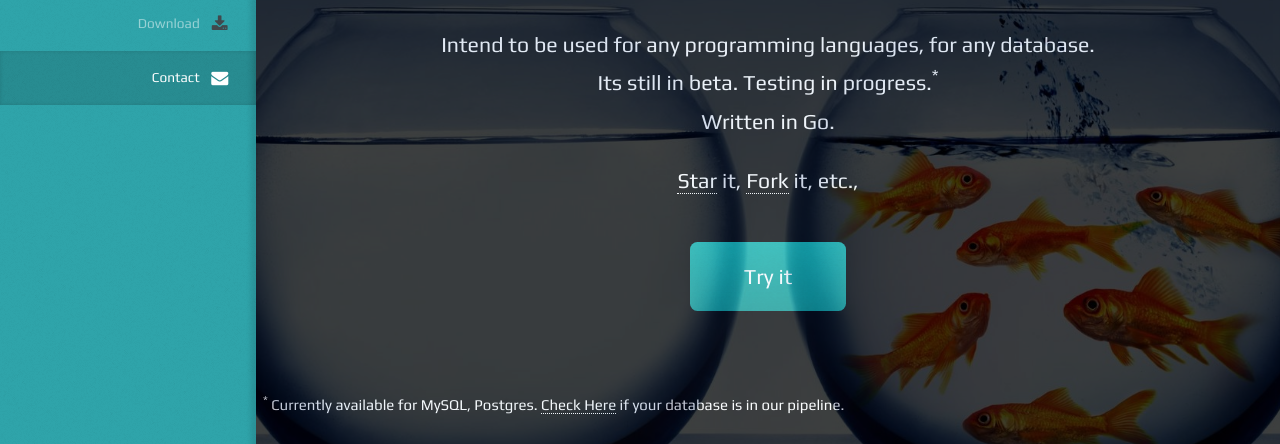
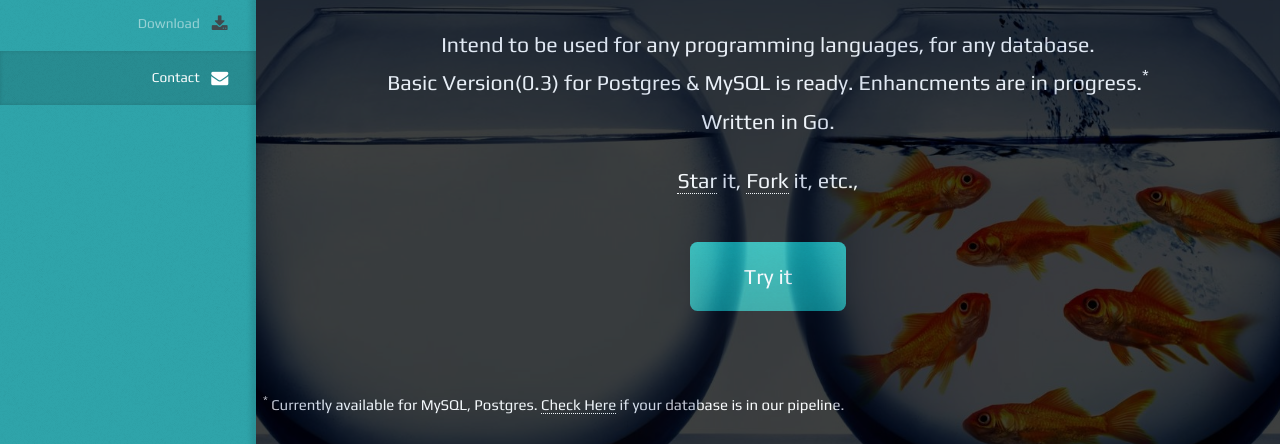
Before and after one commit to pravasan/pravasan, a plain HTML site: page index.html in a window 1280 px wide. Shown: the part 299-743 px from the top of the page. Drawn offline with Linux system fonts and the light colour scheme.

Commit message:
updated content

```diff
--- a/index.html
+++ b/index.html
@@ -96,7 +96,7 @@
 							<header >
 								<h2 class="alt" style="font-size:64px;font-weight:600;"><strong>PR<font color="red">A</font>V<font color="red">A</font>S<font color="red">A</font>N</strong><br/></h2><h2> Simple Migration Tool.</h2>
 								<br/>
-								<p style="color:white;">Intend to be used for any programming languages, for any database. <br/>Its still in beta. Testing in progress.<sup>*</sup><br />Written in Go.
+								<p style="color:white;">Intend to be used for any programming languages, for any database. <br/>Basic Version(0.3) for Postgres &amp; MySQL is ready. Enhancments are in progress.<sup>*</sup><br />Written in Go.
 								</p>
 <p><strong><a href="https://github.com/pravasan/pravasan">Star</a></strong> it, <strong><a href="https://github.com/pravasan/pravasan/fork">Fork</a></strong> it, etc., </p>
 							</header>
```
